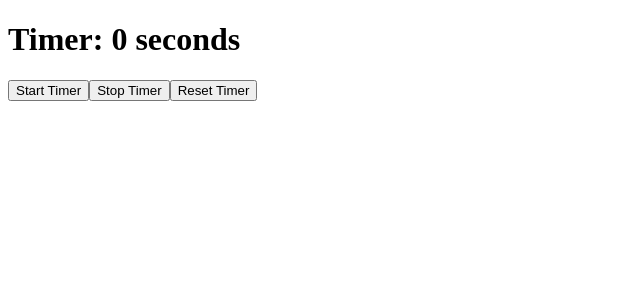
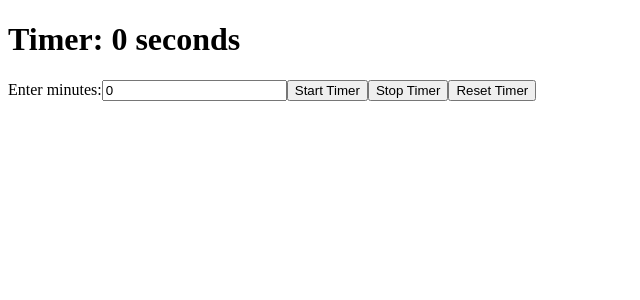
Before and after one commit to Ajuska/toastmasters-timer, an Angular app: page / in a window 1280 px wide. Shown: the top 300 px of the page, without its empty margins (0-640 px from the left). Built offline with nearby package versions, Linux system fonts and the light colour scheme.

Commit message:
Change background color based on time left in a speech

```diff
--- a/src/app/app.component.html
+++ b/src/app/app.component.html
@@ -3,10 +3,15 @@
 </style>
 
 <main class="main">
+  <div [ngStyle]="{'background-color': backgroundColor}">
+
   <h1>Timer: {{ seconds }} seconds</h1>
+  <label for="userMinutes">Enter minutes:</label>
+  <input type="number" [(ngModel)]="userMinutes" (ngModelChange)="updateBackgroundColor()" [disabled]="isDisabled"  placeholder="Enter minutes" />
   <button (click)="startTimer()">Start Timer</button>
   <button (click)="stopTimer()">Stop Timer</button>
   <button (click)="resetTimer()">Reset Timer</button>
+  </div>
 </main>
 
 <router-outlet />
--- a/src/app/app.component.ts
+++ b/src/app/app.component.ts
@@ -1,20 +1,43 @@
 import { Component } from '@angular/core';
+import { CommonModule } from '@angular/common';
+
 import { RouterOutlet } from '@angular/router';
+import { FormsModule } from '@angular/forms';
+
 @Component({
   selector: 'app-root',
   standalone: true,
-  imports: [RouterOutlet],
+  imports: [RouterOutlet, FormsModule, CommonModule],
   templateUrl: './app.component.html',
   styleUrl: './app.component.sass',
 })
 export class AppComponent {
   timer: number | NodeJS.Timeout | undefined;
   seconds: number = 0;
+  userMinutes: number = 0;
+  backgroundColor: string = 'white';
+  isDisabled: boolean = false;
+
+  timeLeftSpeech = {
+    150: 'green',
+    90: 'yellow',
+    30: 'red',
+    15: 'red', // add exlamation point? + buzz
+    0: 'red', // flash red? + 2 buzzes
+  };
+
+  colorSignifigance = {
+    green: 'green',
+    yellow: 'yellow',
+    red: 'red',
+  };
 
   startTimer() {
     if (!this.timer) {
+      this.isDisabled = true;
       this.timer = setInterval(() => {
         this.seconds++;
+        this.updateBackgroundColor();
       }, 1000);
     }
   }
@@ -22,6 +45,7 @@ export class AppComponent {
   stopTimer() {
     if (this.timer) {
       clearInterval(this.timer);
+      this.isDisabled = false;
       this.timer = undefined;
     }
   }
@@ -29,6 +53,34 @@ export class AppComponent {
   resetTimer() {
     this.stopTimer();
     this.seconds = 0;
+    this.backgroundColor = 'white';
+  }
+
+  updateBackgroundColor() {
+    const totalSeconds = this.userMinutes * 60;
+    const remainingSeconds = totalSeconds - this.seconds;
+
+    if (this.userMinutes <= 0) {
+      this.stopTimer();
+      this.seconds = 0;
+      this.backgroundColor = 'white';
+      return;
+    }
+
+    if (
+      remainingSeconds >
+      Math.max(...Object.keys(this.timeLeftSpeech).map(Number))
+    ) {
+      this.backgroundColor = 'white';
+      return;
+    }
+
+    for (const [time, color] of Object.entries(this.timeLeftSpeech)) {
+      if (remainingSeconds <= +time && this.seconds > 0) {
+        this.backgroundColor = color;
+        break;
+      }
+    }
   }
 
   ngOnDestroy() {
```
